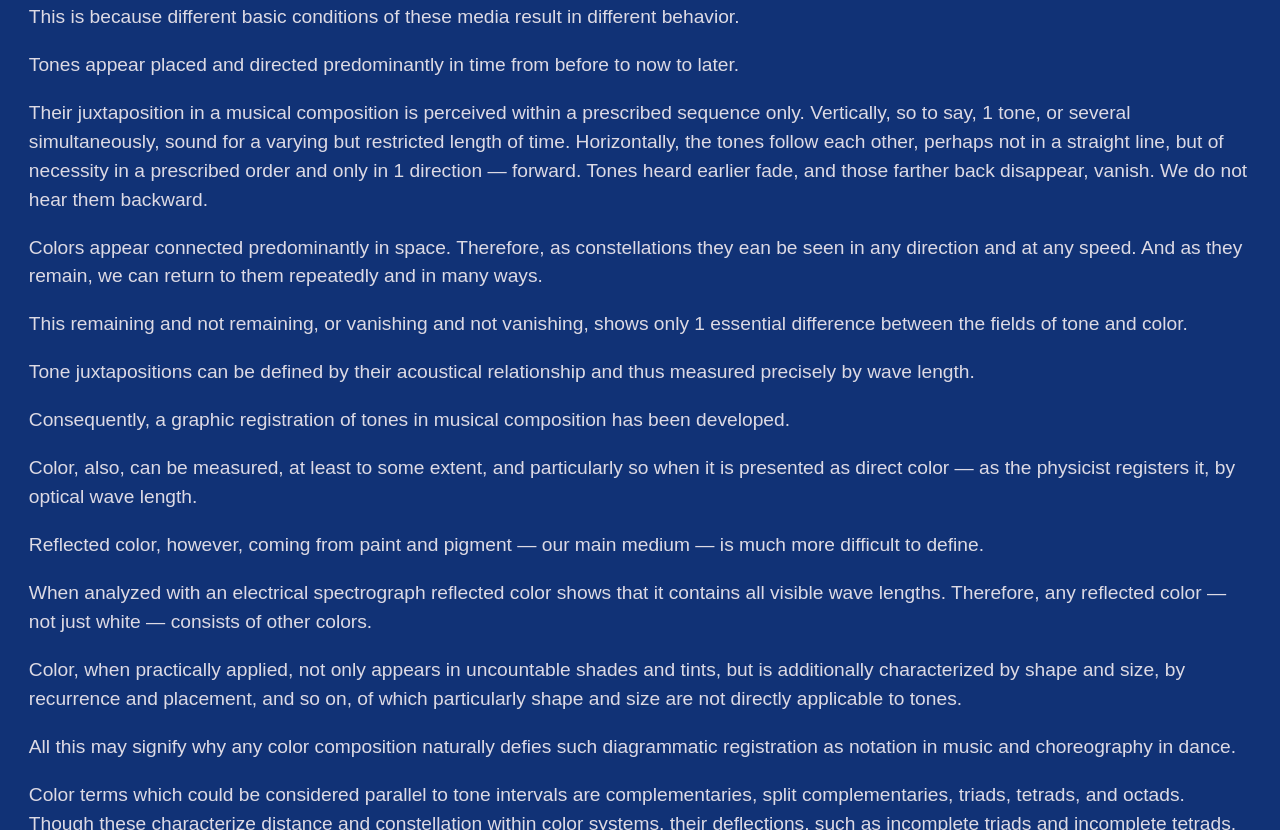
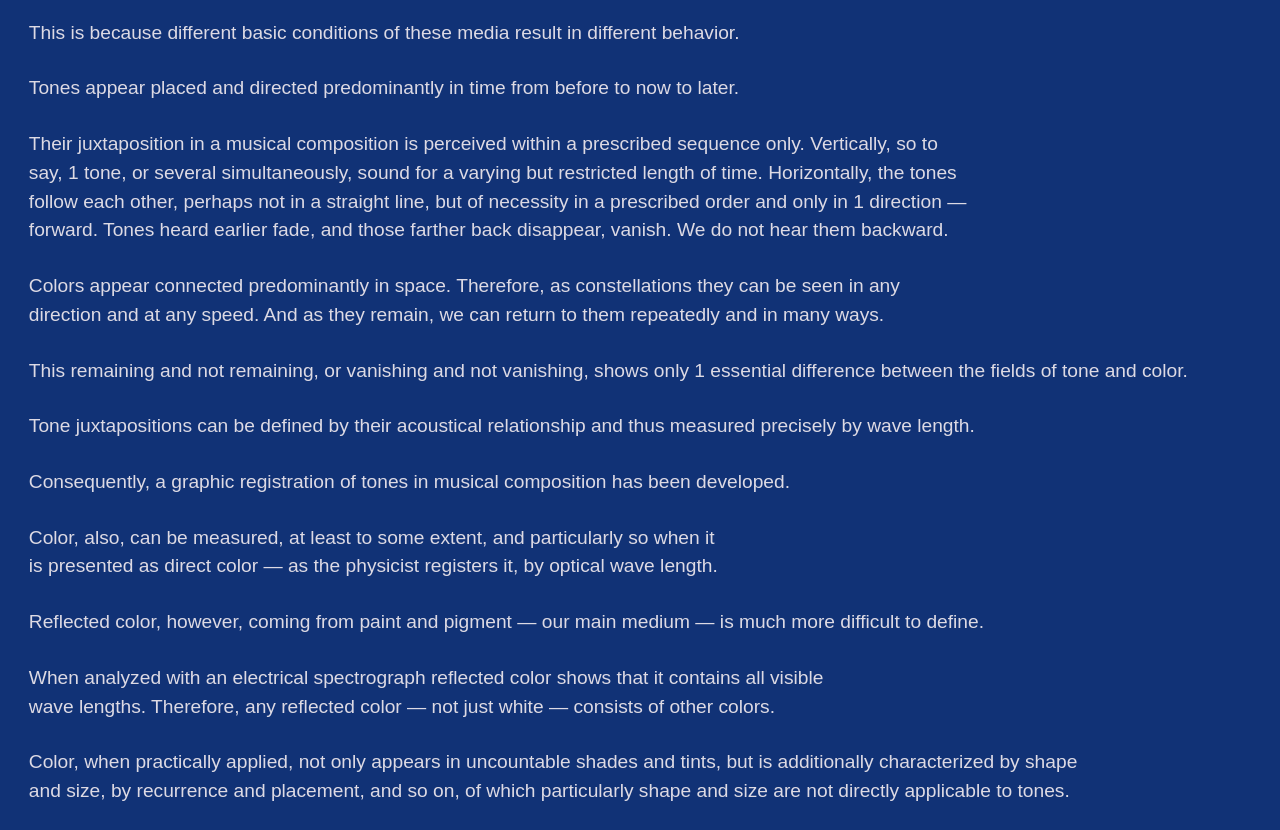
Before and after one commit to user012100/binding, a plain HTML site: page direction-1/index.html in a window 1280 px wide. Shown: the part 1071-1901 px from the top of the page. Drawn offline with Linux system fonts and the light colour scheme.

Commit message:
Styling p text

```diff
--- a/direction-1/index.html
+++ b/direction-1/index.html
@@ -56,7 +56,7 @@
 				</p>
 				<p>
 					Colors appear connected predominantly in space. Therefore,
-					as constellations they ean be seen in any direction and
+					as constellations they can be seen in any direction and
 					at any speed. And as they remain, we can return to them repeatedly
 					and in many ways.
 				</p>
--- a/direction-1/style.css
+++ b/direction-1/style.css
@@ -8,10 +8,10 @@
 	--white: #dddae4;
 	--blue: #265CC3;
 	--dark-blue: #113276;
-	--green: #49762d;
+	--green: #3c701c;
 	--purple: #a51759;
 
-	background-color: var(--red);
+	background-color: var(--blue);
 }
 
 /* pseudo element before h1 (used as decoration) */
@@ -101,14 +101,15 @@ header::after {
 
 /* adding space after landing page */
 article {
-	padding-block-start: 4rem;
+	padding-block-start: 5.5rem;
 }
 
 /* body text style */
 main {
 	background-color: var(--dark-blue);
 	color: var(--white);
-	padding: 1.5rem;
+	padding-inline-start: 1.5rem;
+	padding-inline-end: 1.25rem;
 }
 
 /* h2 style */
@@ -126,5 +127,7 @@ h3 {
 
 main p {
 	line-height: 1.5;
-	margin-block-end: 1rem;
+	margin-block-end: 1.4rem;
+	text-wrap: balance;
+	hyphens: auto;
 }
```
